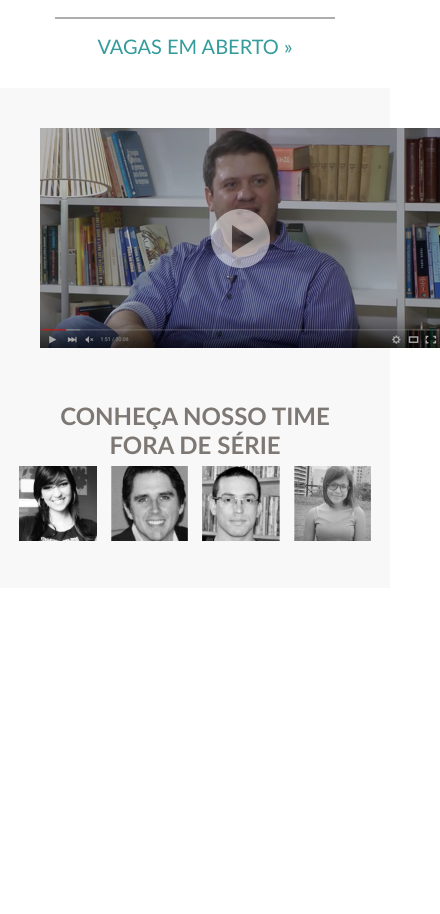
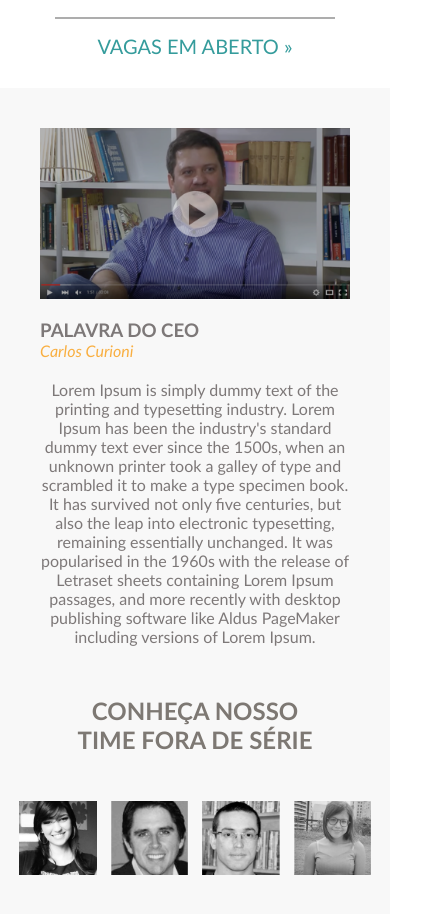
Before and after one commit to elmanoneto/landing-page, a website: page index.html in a window 390 px wide. Shown: the part 760-1674 px from the top of the page, 440 px wide, since content can reach past the window. Before the commit the page ends 1348 px from the top, so only its background shows below. Drawn offline with Linux system fonts and the light colour scheme.

Commit message:
ceo words

```diff
--- a/index.html
+++ b/index.html
@@ -23,12 +23,19 @@
     </header>
 
     <main class="main">
-        <section class="main__ceo-words">
-            <img src="./assets/placeholder-video.png" />
-        </section>
+        <article class="main__ceo-words">
+            <img src="./assets/placeholder-video.png" class="main__ceo-words--image" />
+            <div>
+                <h3 class="main__ceo-words--title">PALAVRA DO CEO</h3>
+                <p class="main__ceo-words--author"><i>Carlos Curioni</i></p>
+                <p class="main__ceo-words--testmonial">Lorem Ipsum is simply dummy text of the printing and typesetting industry. Lorem Ipsum has been the industry's standard dummy text ever since the 1500s, when an unknown printer took a galley of type and scrambled it to make a type specimen book. It has survived not only five centuries, but also the leap into electronic typesetting, remaining essentially unchanged. It was popularised in the 1960s with the release of Letraset sheets containing Lorem Ipsum passages, and more recently with desktop publishing software like Aldus PageMaker including versions of Lorem Ipsum.</p>
+            </div>
+        </article>
 
-        <section class="main__team">
-            <h2 class="main__team--title">CONHEÇA NOSSO TIME FORA DE SÉRIE</h2>
+        <article class="main__team">
+            <div class="main__team--title">
+                <h2>CONHEÇA NOSSO TIME FORA DE SÉRIE</h2>
+            </div>
 
             <div class="main__team--people">
                 <img src="./assets/camila.png" alt="Camila" title="Camila" />
@@ -36,7 +43,11 @@
                 <img src="./assets/david.png" alt="David" title="David" />
                 <img src="./assets/beatriz.png" alt="Beatriz" title="Beatriz" />
             </div>
-        </section>
+        </article>
     </main>
+
+    <div id="teste"></div>
+
+    <script src="./src/index.js" defer></script>
 </body>
 </html>
--- a/src/style.css
+++ b/src/style.css
@@ -68,13 +68,61 @@
     margin: 30px 0 0 0;
 }
 
+main.main .main__ceo-words {
+    display: flex;
+}
+
+main.main .main__ceo-words--title {
+    color: #7D7878;
+}
+
+main.main .main__ceo-words--author {
+    color: #F9AF41;
+}
+
+main.main .main__ceo-words--testmonial {
+    color: #7D7878;
+    padding-top: 20px;
+}
+
+main.main .main__ceo-words--image {
+    max-width: 100%;
+}
+
+main.main .main__ceo-words div {
+    margin: 0 0 0 40px;
+}
+
+@media screen and (max-width: 800px) {
+    main.main .main__ceo-words div {
+        margin: 0;
+    }
+
+    main.main .main__ceo-words {
+        flex-direction: column;
+    }
+
+    main.main .main__ceo-words--testmonial {
+        text-align: center;
+    }
+
+    main.main .main__ceo-words--title {
+        padding-top: 20px;
+    }
+ }
+
 main.main .main__team {
     margin: 50px 0 0 0;
 }
 
 main.main .main__team .main__team--title {
+    display: flex;
+    justify-content: center;
+}
+main.main .main__team .main__team--title h2 {
     color: #7D7873;
     text-align: center;
+    width: 250px;
 }
 
 main.main .main__team .main__team--people {
@@ -82,6 +130,7 @@
     align-items: center;
     align-content: center;
     justify-content: center;
+    padding-top: 40px;
 }
 
 main.main .main__team .main__team--people img{
@@ -91,7 +140,7 @@
     display: block;
 }
 
-@media screen and (max-width: 680px) {
+@media screen and (max-width: 800px) {
     main.main .main__team .main__team--people img{
         width: 25%;
     }
```
